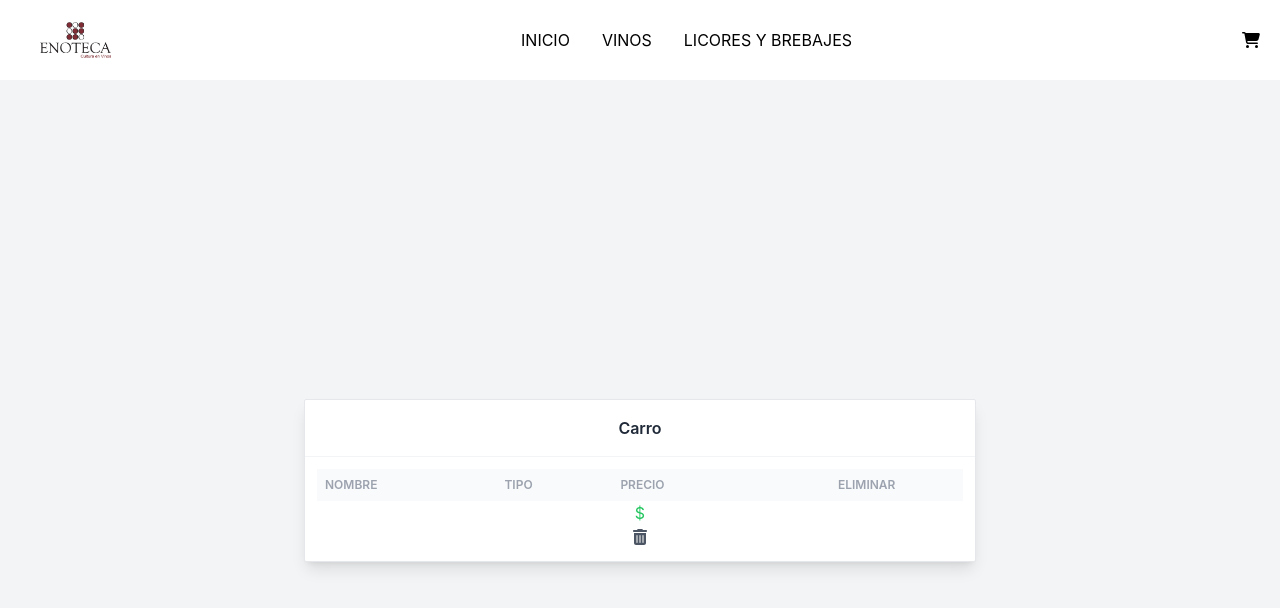
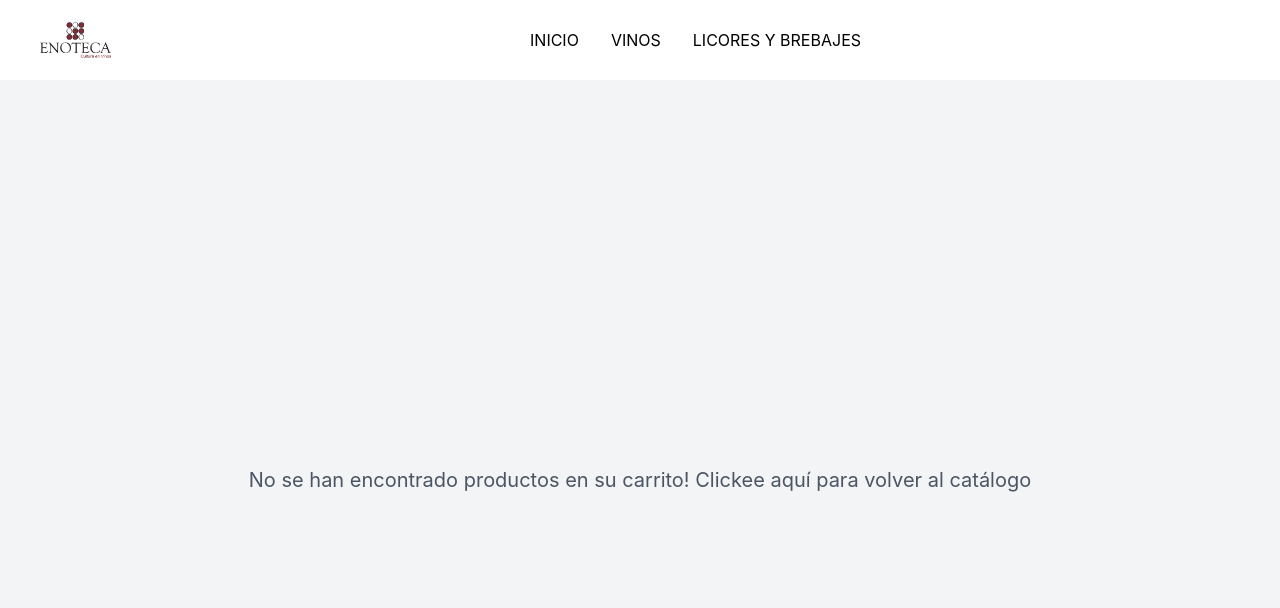
Before and after one commit to TimmyJonesP/CH-React.JS, a React (Create React App) app in the folder coder-house/: page /cart in a window 1280 px wide. Shown: the top 608 px of the page. Built offline with nearby package versions, Linux system fonts and the light colour scheme.

Commit message:
Finalizado el carrito de compras como debería funcionar!

```diff
--- a/coder-house/src/components/Cart/CartList.jsx
+++ b/coder-house/src/components/Cart/CartList.jsx
@@ -1,25 +1,28 @@
 import React from 'react';
 import { faDeleteLeft } from '@fortawesome/free-solid-svg-icons';
 import {FontAwesomeIcon} from "@fortawesome/react-fontawesome"
+import { useContext } from 'react';
+import { CartContext } from '../../utilitys/context';
 
-export const CartItem = (producto, removeItem) => {
+export const CartItem = ({producto}) => {
+    const {removeItem} = useContext(CartContext)
   return (
 
     <tr>
         <td className="p-2 whitespace-nowrap">
             <div className="flex items-center">
-                <div className="w-10 h-10 flex-shrink-0 mr-2 sm:mr-3"><img className="rounded-full" src={producto.imagen} width="40" height="40" alt="Alex Shatov"/></div>
+                <div className="w-10 h-10 flex-shrink-0 mr-2 sm:mr-3"><img className="rounded-full" src={producto.imagen} width="40" height="40" alt={producto.nombre}/></div>
                 <div className="font-medium text-gray-800">{producto.nombre}</div>
             </div>
         </td>
         <td className="p-2 whitespace-nowrap">
-            <div className="text-left">{producto.uva}</div>
+            <div className="text-left">{producto.count}</div>
         </td>
         <td className="p-2 whitespace-nowrap">
             <div className="text-left font-medium text-green-500">{producto.precio}</div>
         </td>
         <td className="p-2 whitespace-nowrap">
-            <button onClick={removeItem} className="text-lg text-center"><FontAwesomeIcon icon={faDeleteLeft} /></button>
+            <button onClick={() => {removeItem(producto.id)}}><FontAwesomeIcon icon={faDeleteLeft} /></button>
         </td>
     </tr>
   )
--- a/coder-house/src/components/Cart/CartListContainer.jsx
+++ b/coder-house/src/components/Cart/CartListContainer.jsx
@@ -1,14 +1,18 @@
 import React from 'react'
 import { useContext } from 'react';
 import { CartContext } from '../../utilitys/context';
-import CartList from './CartList';
+import CartItem from './CartList';
 import { faTrashAlt } from '@fortawesome/free-solid-svg-icons';
-import {FontAwesomeIcon} from "@fortawesome/react-fontawesome"
+import {FontAwesomeIcon} from "@fortawesome/react-fontawesome";
+import { Link } from 'react-router-dom';
 
-export const Cart = () => {
-  const {cart, removeItem, clear, cartTotal} = useContext(CartContext)
+export const CartListContainer = () => {
+
+  const {cart, clear, cartSuma, cartTotal} = useContext(CartContext);
+
   return (
     <section className="flex flex-col justify-center antialiased bg-gray-100 text-gray-600 min-h-screen p-4">
+      {cartTotal() > 0 ?
       <div className="h-full">
         <div className="w-full max-w-2xl mx-auto bg-white shadow-lg rounded-sm border border-gray-200">
           <header className="px-5 py-4 border-b border-gray-100">
@@ -23,7 +27,7 @@ export const Cart = () => {
                       <div className="font-semibold text-left">Nombre</div>
                     </th>
                     <th className="p-2 whitespace-nowrap">
-                      <div className="font-semibold text-left">Tipo</div>
+                      <div className="font-semibold text-left">Cantidad</div>
                     </th>
                     <th className="p-2 whitespace-nowrap">
                       <div className="font-semibold text-left">Precio</div>
@@ -34,20 +38,20 @@ export const Cart = () => {
                   </tr>
                 </thead>
                 <tbody className="text-sm divide-y divide-gray-100">
-                  {cart.map((producto) => {
-                    <CartList key={producto.id} producto={producto} removeItem={removeItem} />
-                  })}
+                  {cart.map((producto) => (
+                    <CartItem key={producto.id} producto={producto} />
+                    ))}
                 </tbody>
               </table>
             </div>
-            <div className="text-center font-big text-green-500">${cartTotal}</div>
-      <button className='btn' onClick={clear}><FontAwesomeIcon icon={faTrashAlt} /></button>
+            <div className="text-center font-big text-green-500">${cartSuma()}</div>
+      <button className='btn' onClick={() => clear()}><FontAwesomeIcon icon={faTrashAlt} /></button>
           </div>
         </div>
       </div>
+                   :<Link to="/"><div className='p-5 m-5 text-xl color-red'>No se han encontrado productos en su carrito! Clickee aquí para volver al catálogo</div></Link>}
     </section>
-
   )
 }
 
-export default Cart;
+export default CartListContainer;
--- a/coder-house/src/components/Cart/CartWidget.jsx
+++ b/coder-house/src/components/Cart/CartWidget.jsx
@@ -1,12 +1,14 @@
-import React from "react";
+import React, { useContext } from "react";
 import {FontAwesomeIcon} from "@fortawesome/react-fontawesome"
 import {faCartShopping} from "@fortawesome/free-solid-svg-icons"
+import { Link } from "react-router-dom";
+import { CartContext } from "../../utilitys/context";
 
 const CartWidget = () =>{
-
+    const {cartTotal} = useContext(CartContext)
     return(
         <div>
-            <FontAwesomeIcon icon={faCartShopping} />
+        {cartTotal() > 0 ? <Link to ={"/cart"}><p className="bg-color-red">{cartTotal()}</p><FontAwesomeIcon icon={faCartShopping}/>{cartTotal}</Link> : <div> </div>}
         </div>
     )
 }
--- a/coder-house/src/components/Detail/ItemCount.jsx
+++ b/coder-house/src/components/Detail/ItemCount.jsx
@@ -19,12 +19,10 @@ export const ItemCount = ({initial, stock, onAdd}) => {
         }
     }
     const agregarProductos = () => {
-        if (count <= dataStock) {
-            onAdd(count);
-            setDataStock(dataStock - count);
-            setCount(dataStock)
-        }
-    }
+    onAdd(count);
+    setDataStock(dataStock - count);
+    setCount(dataStock)
+}
 
     useEffect(() =>{
         setDataStock(stock);
--- a/coder-house/src/components/Detail/ItemDetail.jsx
+++ b/coder-house/src/components/Detail/ItemDetail.jsx
@@ -22,10 +22,10 @@ export const ItemDetail = ({data}) => {
                 Uva: {data.uva}
             </p>
             <span className="inline-block bg-gray-200 rounded-full px-3 py-1 text-sm font-semibold text-gray-700 mr-2 mb-2">$ {data.precio}</span>
-    {count === 0 ? <ItemCount data={data} initial={1} stock={data.stock} onAdd={onAdd}/> : <Link to ={"/cart"} className="bg-blue-500 m-5 hover:bg-blue-700 text-white font-bold py-2 px-4 rounded-full">Ir al Carrito</Link>}
+    {count === 0 ? (<ItemCount initial={1} stock={data.stock} onAdd={onAdd}/>) : (<Link to ="/cart" ><button className="bg-blue-500 m-5 hover:bg-blue-700 text-white font-bold py-2 px-4 rounded-full"> Terminar mi compra!</button></Link>)}
   </div>
 </div>
-  )
-}
+  );
+};
 
 export default ItemDetail;
--- a/coder-house/src/utilitys/context.jsx
+++ b/coder-house/src/utilitys/context.jsx
@@ -1,58 +1,46 @@
-import { createContext, useState } from 'react'
+import { createContext, useState } from 'react';
+
 
 export const CartContext = createContext();
 
-const Provider = (props) => {
+const CartProvider = (props) => {
+
     const [cart, setCart] = useState ([]);
 
     const addToCart = (data, count) =>{
-        const producto = {...data, count};
+        let producto = {...data, count};
         if(isInCart(producto.id)){
-            plus(producto)
         } else {
-            setCart([...cart,producto])
-        }
+            setCart([...cart, producto])
+        };
+    }
 
-    };
+    const isInCart = (id) => {
+            return cart.some((data) => data.id === id)
+        };
 
     const clear = () => {
         setCart([]);
     };
 
-    const isInCart = (id) => {
-        return cart.some((data) => data.id === id)
-    };
-    const plus = (producto) => {
-        const cartUpdated = cart.map((productoEnElCarrito) =>{
-            if (producto.id === productoEnElCarrito.id){
-                const productUpdated = {
-                    ...productoEnElCarrito, count: producto.count
-                };
-                return productUpdated;
-            }
-        });
-        setCart(cartUpdated)
+
+    const cartTotal = () => {
+        return cart.reduce((total, data) => total+=data.count, 0);
     }
 
-    const cartTotal = () => {
-        const copia = [...cart];
-        let cuenta = 0;
-        copia.forEach((producto) =>{
-            cuenta = cuenta + producto.count;
-        });
-        return cuenta;
+    const removeItem = (id) => {
+        setCart(cart.filter(data => data.id !== id))
     };
 
-    const removeItem = (id) => {
-        const filtro = cart.filter((x) => x.id !== id);
-        setCart(filtro);
+    const cartSuma = () => {
+        return cart.reduce((total, data) => total+=data.count*data.precio, 0);
     }
 
     return(
-        <CartContext.Provider value={{cart, addToCart, clear, isInCart, cartTotal, removeItem}}>
+        <CartContext.Provider value={{cart, addToCart, clear, isInCart, cartTotal, removeItem, cartSuma}}>
             {props.children}
         </CartContext.Provider>
-    )
-}
+    );
+};
 
-export default Provider;
+export default CartProvider;
```
Also changed, not shown: coder-house/src/App.js (+4 -4 lines).
